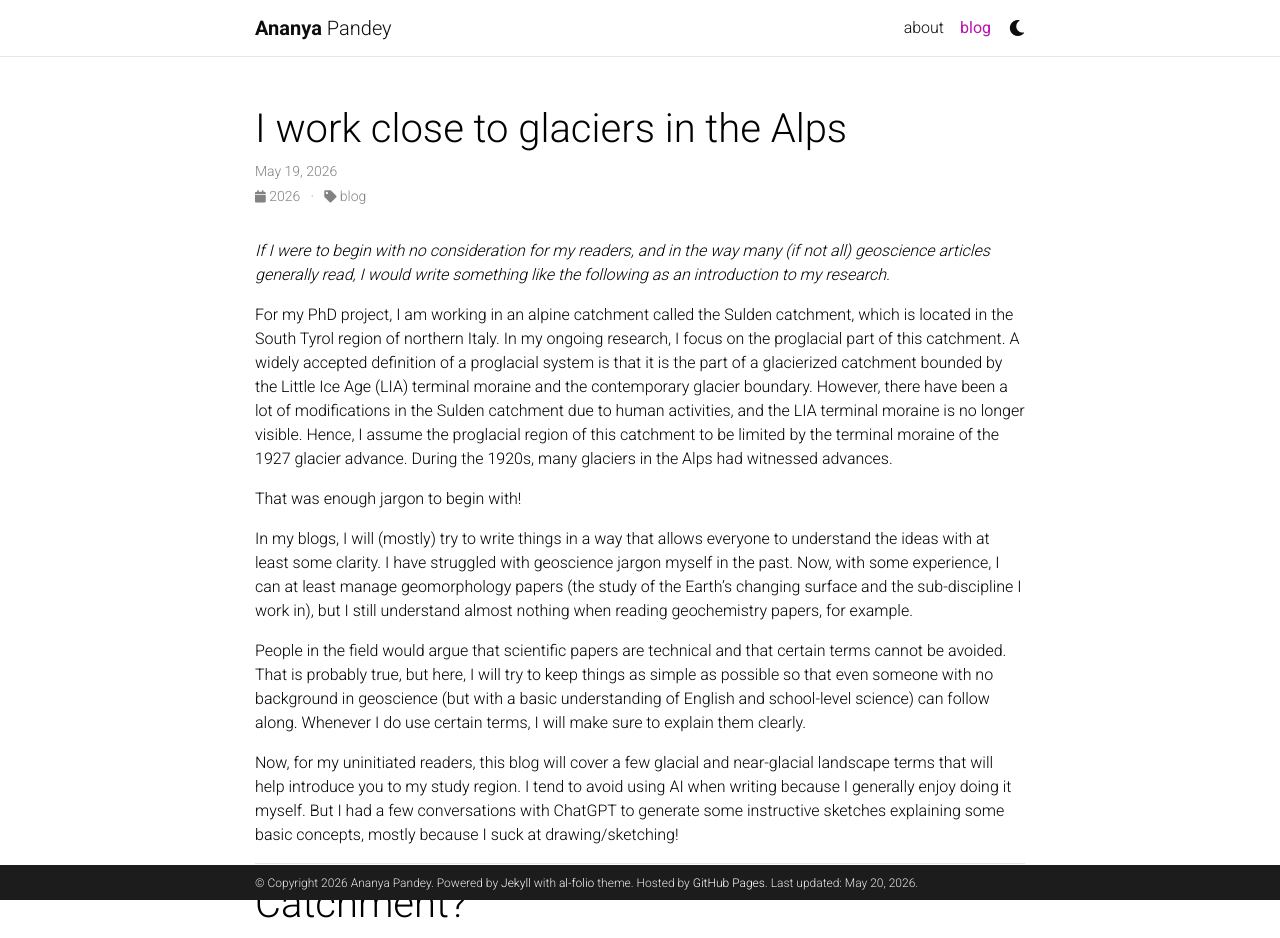
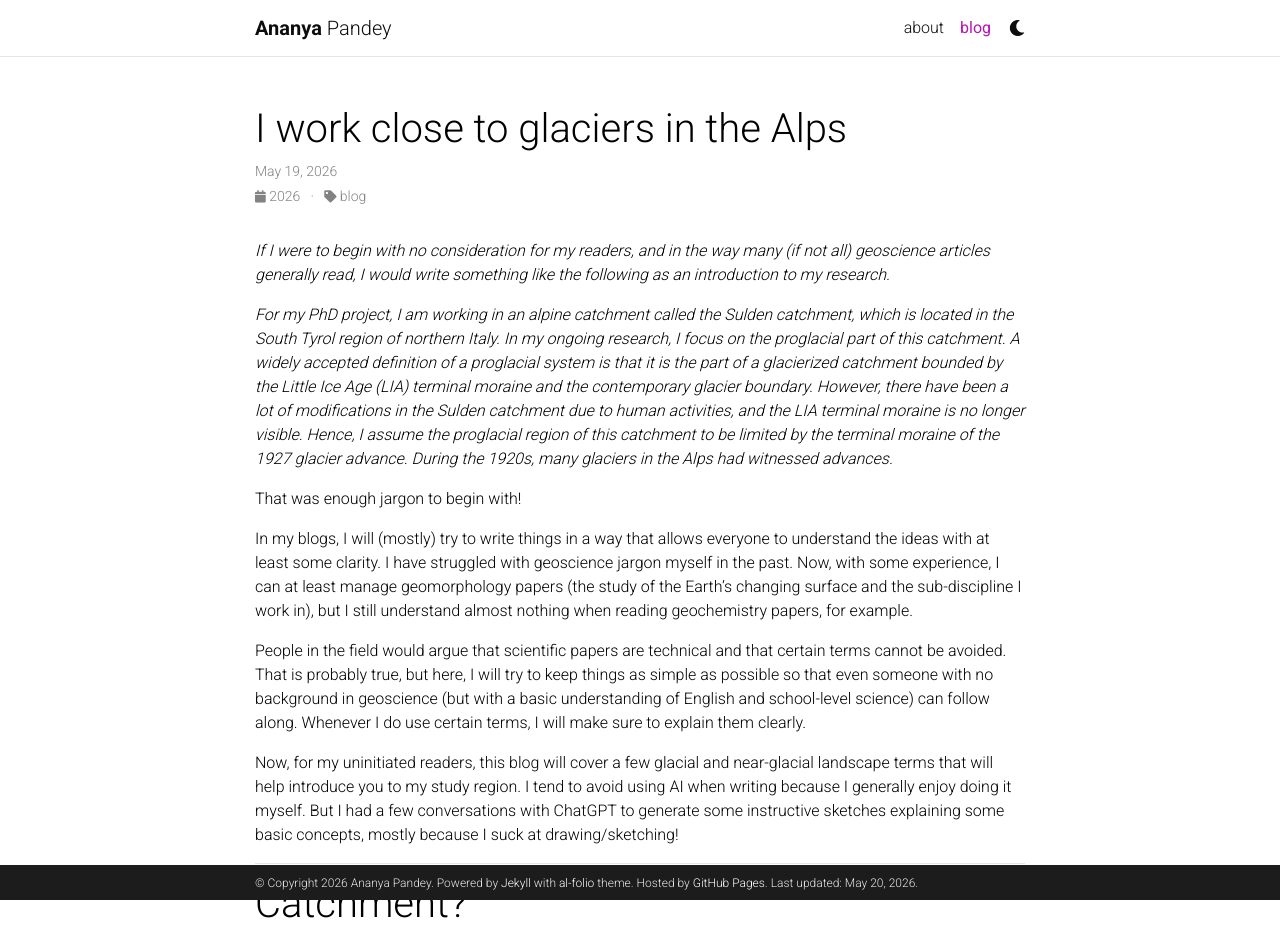
Before and after one commit to AnanyaGeo/ananyageo.github.io, a Jekyll site: the page built from _posts/2026-05-19-blog-1.md, in a window 1280 px wide. Shown: the top 938 px of the page. Built offline with Jekyll 4.4.1, drawn with Linux system fonts in a browser that asks for light colours; comment, search, counter and statistics services are not loaded; a style sheet for code colours, icons or effects is not loaded.

```diff
--- a/_posts/2026-05-19-blog-1.md
+++ b/_posts/2026-05-19-blog-1.md
@@ -6,7 +6,7 @@ categories: blog
 ---
 *If I were to begin with no consideration for my readers, and in the way many (if not all) geoscience articles generally read, I would write something like the following as an introduction to my research.*
 
-For my PhD project, I am working in an alpine catchment called the Sulden catchment, which is located in the South Tyrol region of northern Italy.  In my ongoing research, I focus on the proglacial part of this catchment. A widely accepted definition of a proglacial system is that it is the part of a glacierized catchment bounded by the Little Ice Age (LIA) terminal moraine and the contemporary glacier boundary. However, there have been a lot of modifications in the Sulden catchment due to human activities, and the LIA terminal moraine is no longer visible. Hence, I assume the proglacial region of this catchment to be limited by the terminal moraine of the 1927 glacier advance. During the 1920s, many glaciers in the Alps had witnessed advances.
+*For my PhD project, I am working in an alpine catchment called the Sulden catchment, which is located in the South Tyrol region of northern Italy.  In my ongoing research, I focus on the proglacial part of this catchment. A widely accepted definition of a proglacial system is that it is the part of a glacierized catchment bounded by the Little Ice Age (LIA) terminal moraine and the contemporary glacier boundary. However, there have been a lot of modifications in the Sulden catchment due to human activities, and the LIA terminal moraine is no longer visible. Hence, I assume the proglacial region of this catchment to be limited by the terminal moraine of the 1927 glacier advance. During the 1920s, many glaciers in the Alps had witnessed advances.*
 
 That was enough jargon to begin with!
 
```
